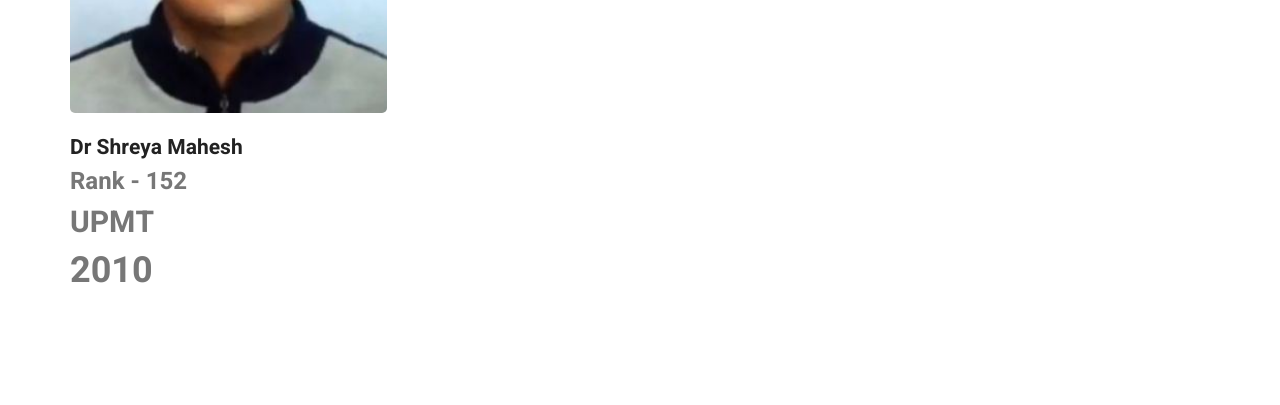
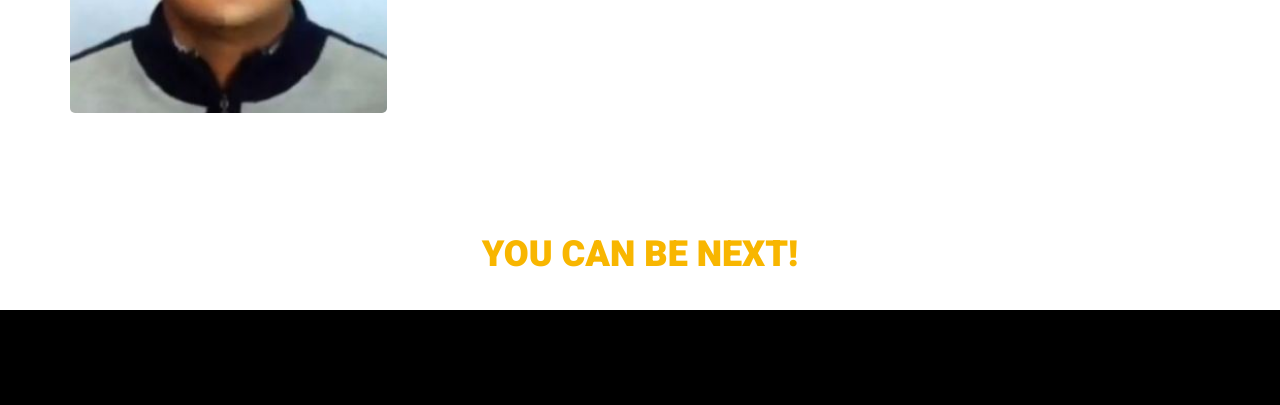
Before and after one commit to VMCC-online/VMCC, a plain HTML site: page portfolio.html in a window 1280 px wide. Shown: the part 5380-5785 px from the top of the page. Drawn offline with Linux system fonts and the light colour scheme; files whose address does not match are found by name.

Commit message:
update potfolio.html

```diff
--- a/portfolio.html
+++ b/portfolio.html
@@ -564,13 +564,7 @@
         						<img class="img-fluid" src="img/prodigy/12.JPG" alt="" width="317px" height="407px">
         						<a class="light" href="img/prodigy/12.JPG"><img src="img/gallery/icon.png" alt=""></a>
         					</div>
-        					<div class="g_item_text" id="he"><left>
-        						<h4>Dr Shreya Mahesh</h4>
-        						<h3>Rank - 152</h3>
-								<h2>UPMT</h2>
-								<h1>2010</h1>
-								</left>
-        					</div>
+
         				</div>
         			</div>
 
```
